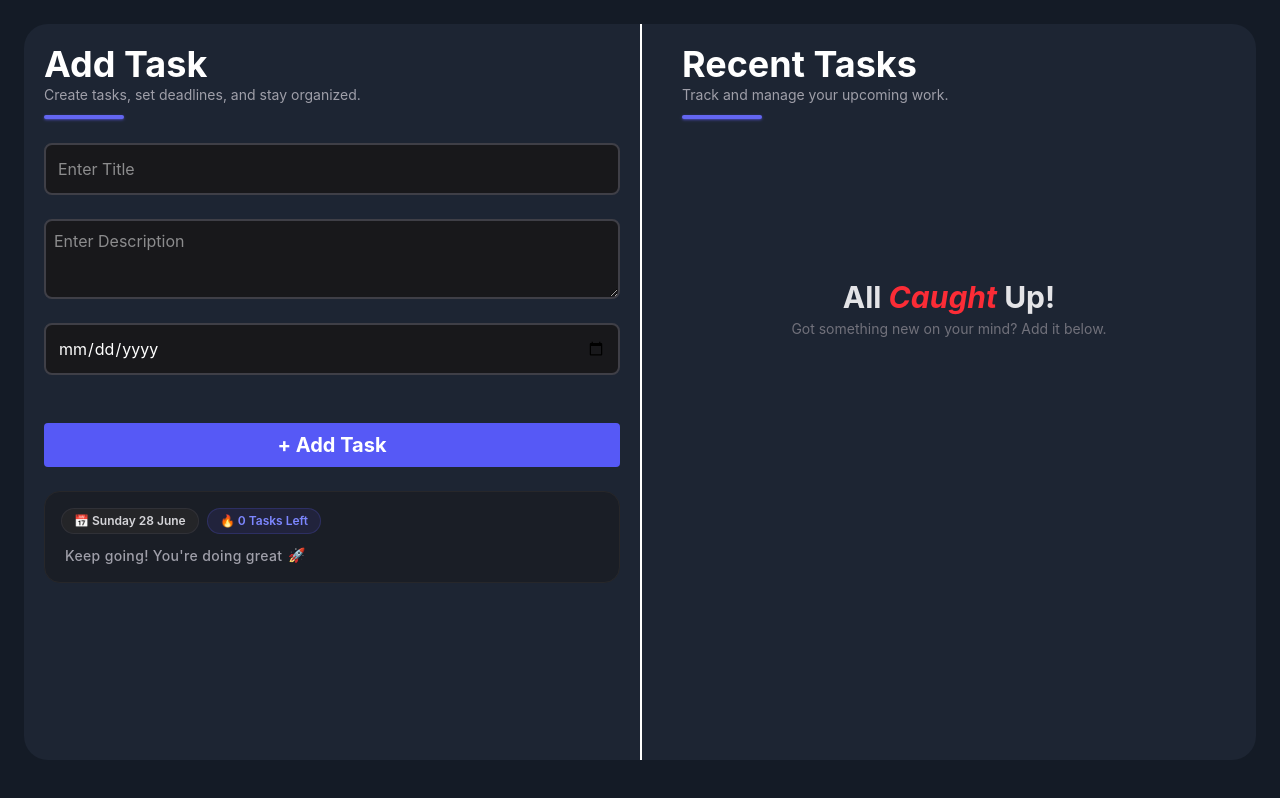
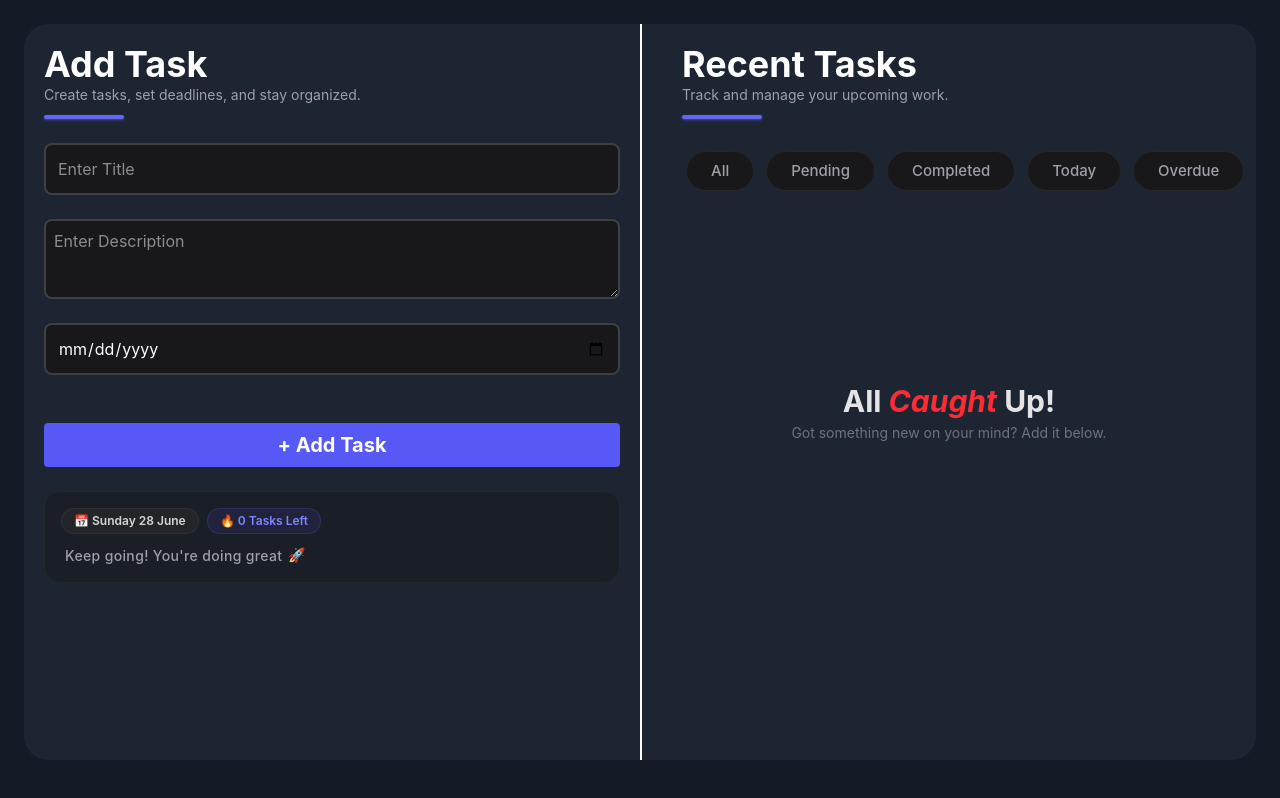
Before and after one commit to Kashyapgaliya29/task-manager-project, a React (Vite) app in the folder Frontend/: page /tasks in a window 1280 px wide. Built offline with nearby package versions, Linux system fonts and the light colour scheme.

Commit message:
Make UX Better

```diff
--- a/Frontend/src/components/TodoList.jsx
+++ b/Frontend/src/components/TodoList.jsx
@@ -2,7 +2,7 @@ import React from 'react'
 import TodoCard from './TodoCard'
 import { Link } from 'react-router-dom'
 
-const TodoList = ( { filterTodos,toggleStatus,deleteTodo,setEditedTodo } ) => {
+const TodoList = ( { filterTodos,toggleStatus,deleteTodo,setEditedTodo,filter } ) => {
   return (
     <>
         <div className='flex flex-wrap gap-4'>
@@ -17,9 +17,41 @@ const TodoList = ( { filterTodos,toggleStatus,deleteTodo,setEditedTodo } ) => {
                     />
             )) :
                 <div className='flex flex-col items-center justify-center mx-auto my-40'>
-                    <p className='text-3xl font-bold text-zinc-200'>All <span className='italic text-red-500'>Caught</span> Up!</p>
+                    {/* <p className='text-3xl font-bold text-zinc-200'>All <span className='italic text-red-500'>Caught</span> Up!</p>
                     <p className='text-sm text-zinc-500 mt-1'>Got something new on your mind? Add it below.</p>
-                    <Link to= '/'  className='lg:hidden px-6 py-2.5 bg-indigo-600 hover:bg-indigo-500 active:scale-95 text-white text-sm font-semibold rounded-xl mt-5'>Add Task</Link>
+                    <Link to= '/'  className='lg:hidden px-6 py-2.5 bg-indigo-600 hover:bg-indigo-500 active:scale-95 text-white text-sm font-semibold rounded-xl mt-5'>Add Task</Link> */}
+
+                    { filter === 'all' &&
+                        <>
+                        <p className='text-3xl font-bold text-zinc-200'>All <span className='italic text-red-500'>Caught</span> Up!</p>
+                        <p className='text-sm text-zinc-500 mt-1'>Got something new on your mind? Add it below.</p>
+                        <Link to= '/'  className='lg:hidden px-6 py-2.5 bg-indigo-600 hover:bg-indigo-500 active:scale-95 text-white text-sm font-semibold rounded-xl mt-5'>Add Task</Link>
+                        </>
+                    }
+                    { filter === 'pending' &&
+                        <>
+                        <p className='text-3xl font-bold text-zinc-200'>No <span className='italic text-red-500'>Pending</span> Tasks!</p>
+                        <p className='text-sm text-zinc-500 mt-1'>Everyting is completed !</p>
+                        </>
+                    }
+                    { filter === 'completed' &&
+                        <>
+                        <p className='text-3xl font-bold text-zinc-200'>No <span className='italic text-red-500'>Complted</span> Tasks Yet!</p>
+                        <p className='text-sm text-zinc-500 mt-1'>Complete a task to see it here.</p>
+                        </>
+                    }
+                    { filter === 'overdue' &&
+                        <>
+                        <p className='text-3xl font-bold text-zinc-200'>No <span className='italic text-red-500'>Overdue</span> Tasks!</p>
+                        <p className='text-sm text-zinc-500 mt-1'>You're right on schedule!</p>
+                        </>
+                    }
+                    { filter === 'today' &&
+                        <>
+                        <p className='text-3xl font-bold text-zinc-200'>Nothing <span className='italic text-red-500'>Due</span> Today!</p>
+                        <p className='text-sm text-zinc-500 mt-1'>Enjoye Your Day!</p>
+                        </>
+                    }
                 </div>
             }
         </div>
--- a/Frontend/src/pages/Task.jsx
+++ b/Frontend/src/pages/Task.jsx
@@ -28,15 +28,24 @@ const Task = ({todos,todayDate,filter,setFilter,filterTodos,toggleStatus,deleteT
               toggleStatus={toggleStatus}
               deleteTodo={deleteTodo}
               setEditedTodo={setEditedTodo}
+              filter={filter}
             />
             </>
             ): (
+              <>
+              <FilterBar
+                filter={filter}
+                setFilter={setFilter}
+              />
+
               <TodoList
-              filterTodos={filterTodos}
-              toggleStatus={toggleStatus}
-              deleteTodo={deleteTodo}
-              setEditedTodo={setEditedTodo}
-            />
+                filterTodos={filterTodos}
+                toggleStatus={toggleStatus}
+                deleteTodo={deleteTodo}
+                setEditedTodo={setEditedTodo}
+                filter={filter}
+              />
+              </>
             )}
             {/* <TaskStats
               todos={todos}
```
